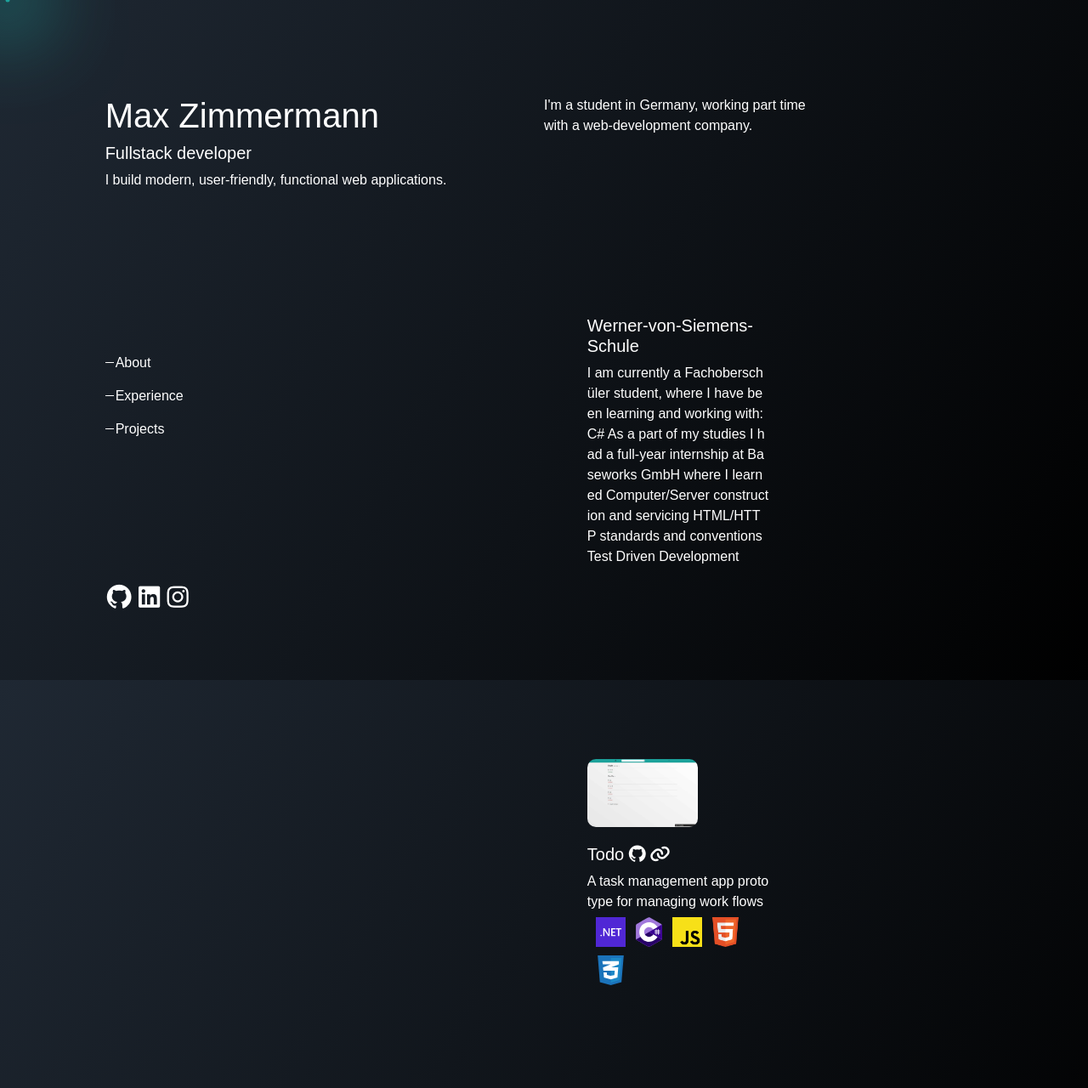
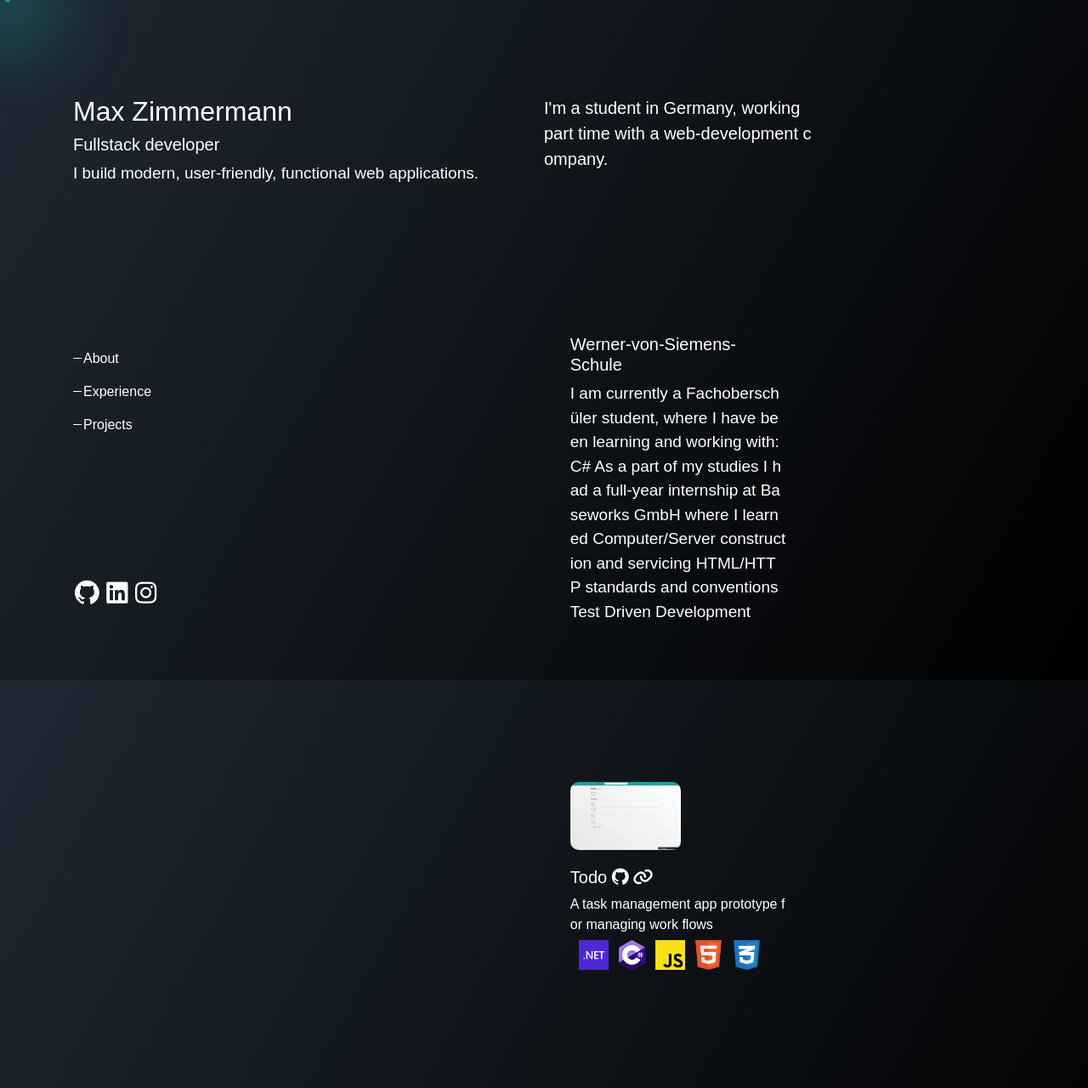
Before and after one commit to Maxzimmerman/Portfolio, a plain HTML site: page portfolio-dark.html in a window 1280 px wide. Shown: the top 1280 px of the page at 85% size. Drawn offline with nearby package versions, Linux system fonts and the light colour scheme.

```diff
--- a/css/style.css
+++ b/css/style.css
@@ -6,6 +6,7 @@
 
 p {
     word-break: break-all;
+    font-size: 19px;
 }
 
 h1, h2, h3, h4, h5 {
@@ -170,6 +171,22 @@
     top: 10px;
 }
 
+.max-header {
+    font-size: 32px;
+}
+
+.about-me-text {
+    font-size: 20px;
+}
+
+.project-text {
+    font-size: 16px;
+}
+
+.school-text {
+
+}
+
 @media screen and (min-width: 1280px) and (max-width: 3000px){
 
     .fixed-content {
@@ -221,7 +238,7 @@
 .card-own {
     margin-top: 2rem;
     border-radius: 10px;
-    padding: 35px;
+    padding: 15px;
     width: 90%;
     margin: auto;
     margin-top: 7rem;
--- a/portfolio-dark.html
+++ b/portfolio-dark.html
@@ -36,7 +36,7 @@
         <div class="fixed-content-wrapper col-12 col-xl-6 col-xxl-6">
             <div class="fixed-content">
                 <div class="fixed-content-header">
-                    <h1>Max Zimmermann</h1>
+                    <h1 class="max-header">Max Zimmermann</h1>
                     <h5>Fullstack developer</h5>
                     <p>I build modern, user-friendly, functional web applications.</p>
                 </div>
@@ -56,14 +56,14 @@
         <div class="moving-content-wrapper ">
             <div class="moving-content col-12 col-xl-6  col-xxl-6">
                 <div id="about-content">
-                    <p>I'm a student in Germany, working part time with a web-development company. </p>
+                    <p class="about-me-text">I'm a student in Germany, working part time with a web-development company. </p>
                 </div>
 
 
                 <div id="experience-content">
                     <div class="card-own hidden lead-enginner">
                         <h5>Werner-von-Siemens-Schule</h5>
-                        <p>
+                        <p class="school-text">
                             I am currently a Fachoberschüler student, where I have been learning and working with: C#
 
                             As a part of my studies I had a full-year internship at Baseworks GmbH where I learned
@@ -82,7 +82,7 @@
                             <img src="images/todoapp.jpg">
                             <div>
                                <h5 class="link-project">Todo <i class="fa-brands fa-github project-git-link-todoapp project-git-link"></i> <a href="https://elbigote.de/"><i class="fa-solid fa-link link-project"></i></a> </h5>
-                                <p>A task management app prototype for managing work flows</p>
+                                <p class="project-text">A task management app prototype for managing work flows</p>
                             </div>
                         </div>
                         <div class="technologies">
@@ -102,8 +102,7 @@
                                 <img src="images/diy-product-photography%20(1).jpg">
                                 <div>
                                     <h5 class="link-project">Webdirectory <i class="fa-brands fa-github project-git-link-webdirectory project-git-link"></i> <a href="https://elbigote.de/"><i class="fa-solid fa-link link-project"></i></a></h5>
-                                    <p>A Django application for managing links and notifications for organizations
-                                    </p>
+                                    <p class="project-text">A Django application for managing links and notifications for organizations</p>
                                 </div>
                             </div>
                             <div class="technologies">
@@ -122,7 +121,7 @@
                                 <img src="images/elbigote-background%20(1).jpg">
                                 <div>
                                     <h5>Elbigote <i class="fa-brands fa-github project-git-link-elbigote project-git-link"></i> <a href="https://elbigote.de/"><i class="fa-solid fa-link link-project"></i></a></h5>
-                                    <p>
+                                    <p class="project-text">
                                         A restaurant site for a client, that features modern design elements, a menu-plugin, and the ability to book a table through the site.                                     </p>
                                 </div>
                             </div>
```
